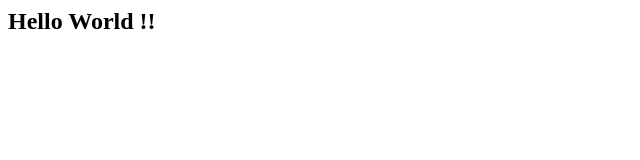
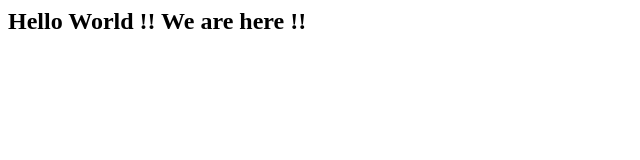
Before and after one commit to amaresh-genpact/FirstRepo, a plain HTML site: page index.html in a window 1280 px wide. Shown: the whole page, without its empty margins (0-640 px from the left). Drawn offline with Linux system fonts and the light colour scheme.

Commit message:
Update index.html

```diff
--- a/index.html
+++ b/index.html
@@ -1 +1 @@
-<h2>Hello World !! </h2>
+<h2>Hello World !! We are here !! </h2>
```
